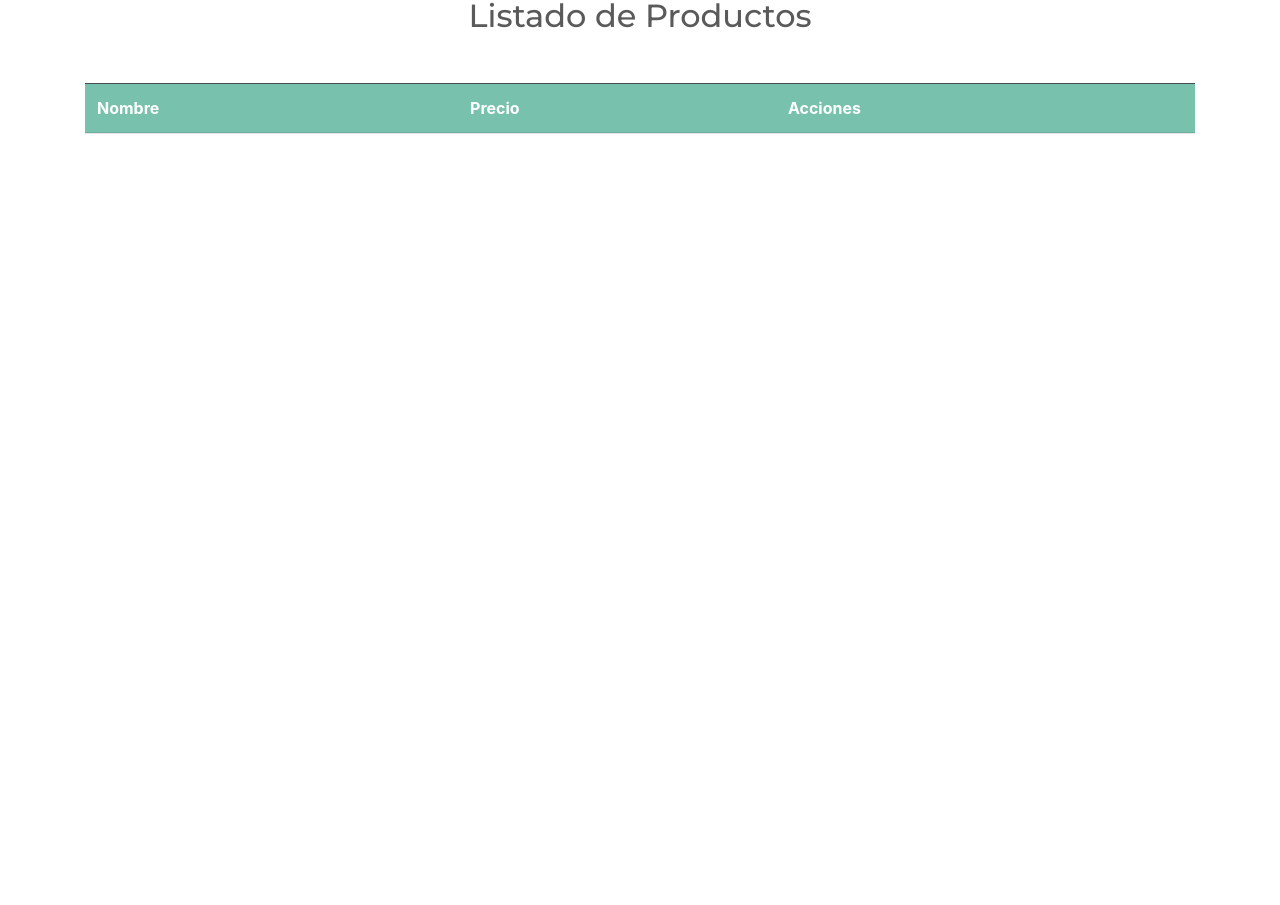
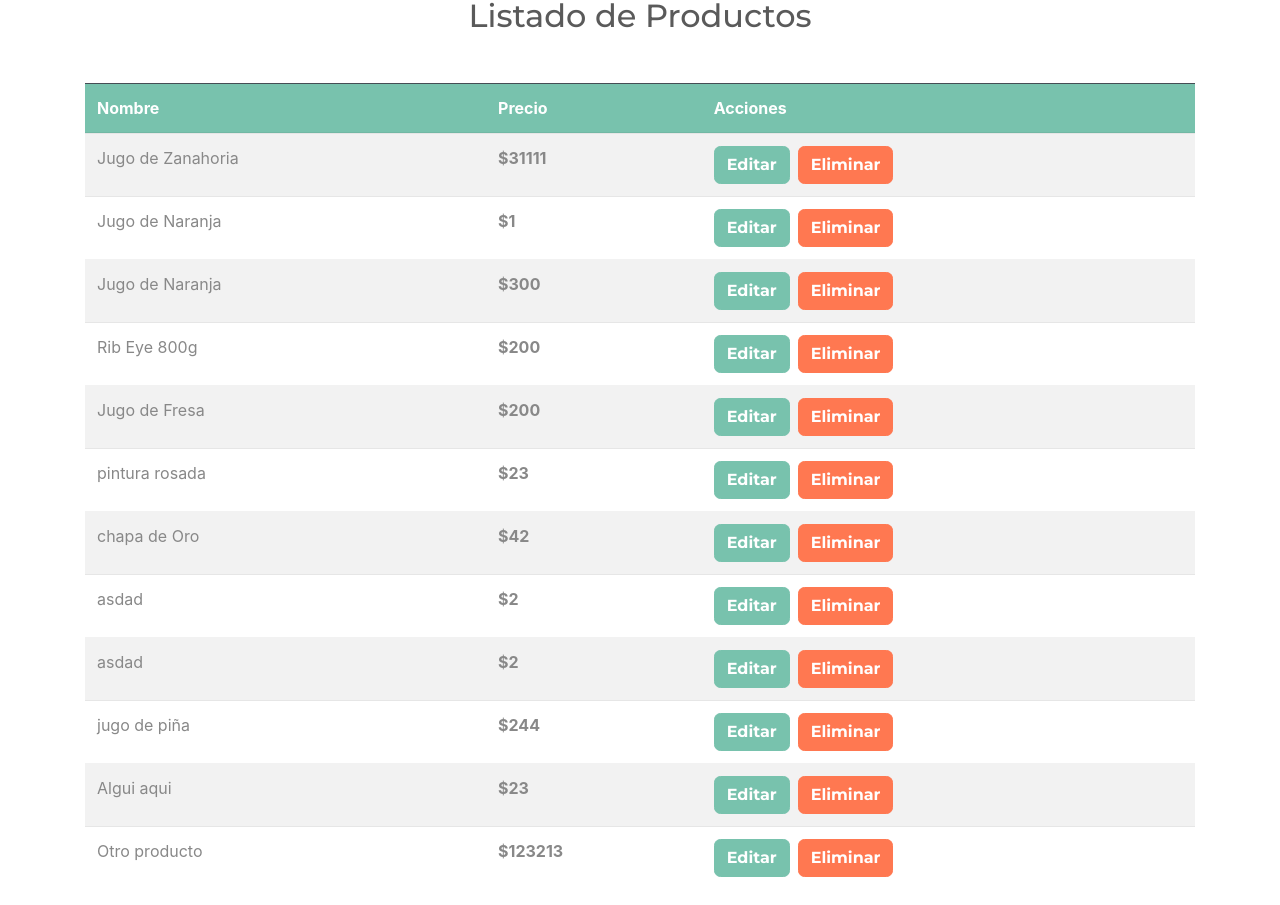
Before and after one commit to lpablos/app-react-crud-redux, a React (Create React App) app: page / in a window 1280 px wide. Shown: the part 129-1034 px from the top of the page. Before the commit the page ends 800 px from the top, so only its background shows below. Built offline with nearby package versions, Linux system fonts and the light colour scheme; data requests are answered from the project's data file.

Commit message:
Avance de listado de productos

```diff
--- a/db.json
+++ b/db.json
@@ -49,6 +49,16 @@
       "nombre": "jugo de piña",
       "precio": 244,
       "id": 10
+    },
+    {
+      "nombre": "Algui aqui",
+      "precio": 23,
+      "id": 11
+    },
+    {
+      "nombre": "Otro producto",
+      "precio": 123213,
+      "id": 12
     }
   ]
 }
--- a/src/actions/productosActions.jsx
+++ b/src/actions/productosActions.jsx
@@ -3,6 +3,9 @@ import {
     AGREGAR_PRODUCTO,
     AGREGAR_PRODUCTO_EXITO,
     AGREGAR_PRODUCTO_ERROR,
+    COMENZAR_DESCARGA_PRODUCTOS,
+    DESCARGA_PRODUCTOS_EXITO,
+    DESCARGA_PRODUCTOS_ERROR
 } from '../types'
 
 import clienteAxios from '../config/axios'
@@ -49,3 +52,31 @@ const agregarProductoError = estado =>({
     type: AGREGAR_PRODUCTO_ERROR,
     payload: estado
 })
+
+// funcion que descarga los productos de la base de datos
+export function obtenerProductoAction(){
+    return async (dispatch)=>{
+        dispatch(descargarProductos())
+        try {
+            const respuesta = await clienteAxios.get('/productos')
+            dispatch(descargaProductosExitosa(respuesta.data))
+        } catch (error) {
+            console.log('debug', error);
+            dispatch(descargaProductosError())
+        }
+    }
+}
+
+const descargarProductos = () => ({
+    type: COMENZAR_DESCARGA_PRODUCTOS,
+    payload: true
+})
+const descargaProductosExitosa = productos =>({
+    type: DESCARGA_PRODUCTOS_EXITO,
+    payload: productos
+
+})
+const descargaProductosError = () => ({
+    type: DESCARGA_PRODUCTOS_ERROR,
+    payload: true
+})
--- /dev/null
+++ b/src/components/Producto.jsx
@@ -0,0 +1,22 @@
+import React from 'react'
+import { Link } from 'react-router-dom'
+
+const Producto = ({producto}) => {
+    const {nombre, precio, id } = producto
+    return (
+        <tr>
+            <td>
+                {nombre}
+            </td>
+            <td>
+                <span className="font-weight-bold">${precio}</span>
+            </td>
+            <td>
+                <Link to={`/productos/editar/${id}`} className="btn btn-primary mr-2">Editar</Link>
+                <button type="button" className="btn btn-danger">Eliminar</button>
+            </td>
+        </tr>
+    )
+}
+
+export default Producto
--- a/src/components/Productos.jsx
+++ b/src/components/Productos.jsx
@@ -1,7 +1,27 @@
-import React, { Fragment } from 'react'
+import React, { Fragment, useEffect } from 'react'
+import Producto from './Producto'
+
+import { useDispatch, useSelector } from 'react-redux'
+import { obtenerProductoAction } from '../actions/productosActions'
+
 
 
 const Productos = () => {
+
+    const dispatch = useDispatch();
+
+
+    useEffect(() => {
+        // Consultar la api
+        const cargarProductos = () => dispatch(obtenerProductoAction())
+        cargarProductos()
+
+    }, [dispatch])
+
+    // Obtener el state de redux
+    const productos = useSelector( state => state.productos.productos)
+
+
     return (
         <Fragment>
             <h2 className="text-center my-5">Listado de Productos</h2>
@@ -13,9 +33,18 @@ const Productos = () => {
                         <th scope="col">Acciones</th>
                     </tr>
                 </thead>
-                <t-body>
-
-                </t-body>
+                <tbody>
+                    {
+                        productos.length === 0
+                        ? 'No hay productos'
+                        : (productos.map(producto =>(
+                            <Producto
+                                key={producto.id}
+                                producto = {producto}
+                            />
+                        )))
+                    }
+                </tbody>
             </table>
         </Fragment>
 
--- a/src/reducers/productosReducer.jsx
+++ b/src/reducers/productosReducer.jsx
@@ -4,6 +4,9 @@ import {
     AGREGAR_PRODUCTO,
     AGREGAR_PRODUCTO_EXITO,
     AGREGAR_PRODUCTO_ERROR,
+    COMENZAR_DESCARGA_PRODUCTOS,
+    DESCARGA_PRODUCTOS_EXITO,
+    DESCARGA_PRODUCTOS_ERROR
 } from '../types'
 
 // Cada reducer tiene su propio state
@@ -20,6 +23,7 @@ export default function( state = initialState, action){
         // case value:
 
         //     break;
+        case COMENZAR_DESCARGA_PRODUCTOS:
         case AGREGAR_PRODUCTO:
             return {
                 ...state,
@@ -32,12 +36,25 @@ export default function( state = initialState, action){
                 error: null,
                 productos: [...state.productos, action.payload]
             }
+        case DESCARGA_PRODUCTOS_ERROR:
         case AGREGAR_PRODUCTO_ERROR:
             return {
                 ...state,
                 loading: false,
                 error: action.payload
             }
+        case DESCARGA_PRODUCTOS_EXITO:
+            return {
+                ...state,
+                loading: false,
+                error: null,
+                productos: action.payload
+            }
+        // case COMENZAR_DESCARGA_PRODUCTOS:
+        //     return {
+        //         ...state,
+        //         loading: action.payload
+        //     }
 
         default:
             return state
--- a/src/types/index.jsx
+++ b/src/types/index.jsx
@@ -1,3 +1,7 @@
 export const AGREGAR_PRODUCTO = 'AGREGAR_PRODUCTO'
 export const AGREGAR_PRODUCTO_EXITO = 'AGREGAR_PRODUCTO_EXITO'
 export const AGREGAR_PRODUCTO_ERROR = 'AGREGAR_PRODUCTO_ERROR'
+
+export const COMENZAR_DESCARGA_PRODUCTOS = 'COMENZAR_DESCARGA_PRODUCTOS'
+export const DESCARGA_PRODUCTOS_EXITO = 'DESCARGA_PRODUCTOS_EXITO'
+export const DESCARGA_PRODUCTOS_ERROR = 'DESCARGA_PRODUCTOS_ERROR'
```
